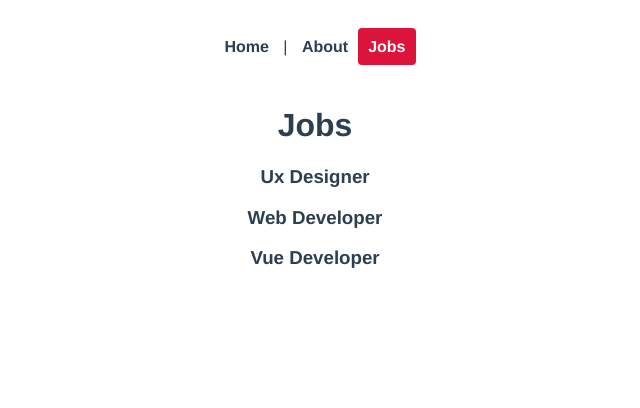
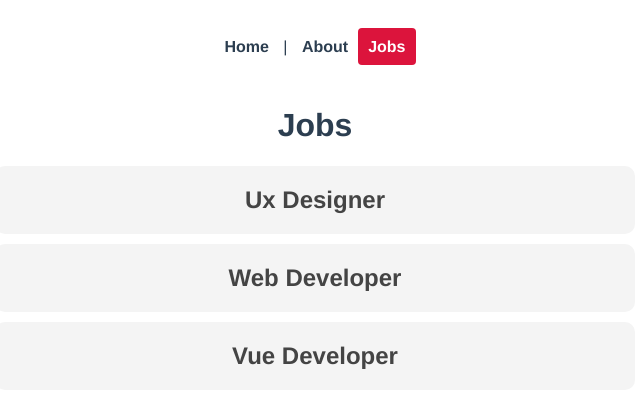
Before and after one commit to Zyar3k/areq-jobs_vue, a Vue app: page /jobs in a window 1280 px wide. Shown: the top 408 px of the page, without its empty margins (325-965 px from the left). Built offline with nearby package versions, Linux system fonts and the light colour scheme.

Commit message:
Dynamic links

```diff
--- a/src/router/index.js
+++ b/src/router/index.js
@@ -24,6 +24,7 @@
     path: "/jobs/:id",
     name: "JobDetails",
     component: JobDetails,
+    props: true,
   },
 ];
 
--- a/src/views/jobs/JobDetails.vue
+++ b/src/views/jobs/JobDetails.vue
@@ -5,11 +5,12 @@
 
 <script>
 export default {
-  data() {
-    return {
-      id: this.$route.params.id,
-    };
-  },
+  props: ["id"],
+  // data() {
+  //   return {
+  //     id: this.$route.params.id,
+  //   };
+  // },
 };
 </script>
 
--- a/src/views/jobs/Jobs.vue
+++ b/src/views/jobs/Jobs.vue
@@ -1,7 +1,11 @@
 <template>
   <h1>Jobs</h1>
-  <div v-for="job in jobs" :key="job.id">
-    <h3>{{ job.title }}</h3>
+  <div v-for="job in jobs" :key="job.id" class="job">
+    <router-link :to="{ name: 'JobDetails', params: { id: job.id } }">
+      <h2>
+        {{ job.title }}
+      </h2>
+    </router-link>
   </div>
 </template>
 
@@ -20,4 +24,19 @@
 </script>
 
 <style>
+.job h2 {
+  background: #f4f4f4;
+  padding: 20px;
+  border-radius: 10px;
+  margin: 10px auto;
+  max-width: 600px;
+  cursor: pointer;
+  color: #444;
+}
+.job h2:hover {
+  background: #ddd;
+}
+.job a {
+  text-decoration: none;
+}
 </style>
```
